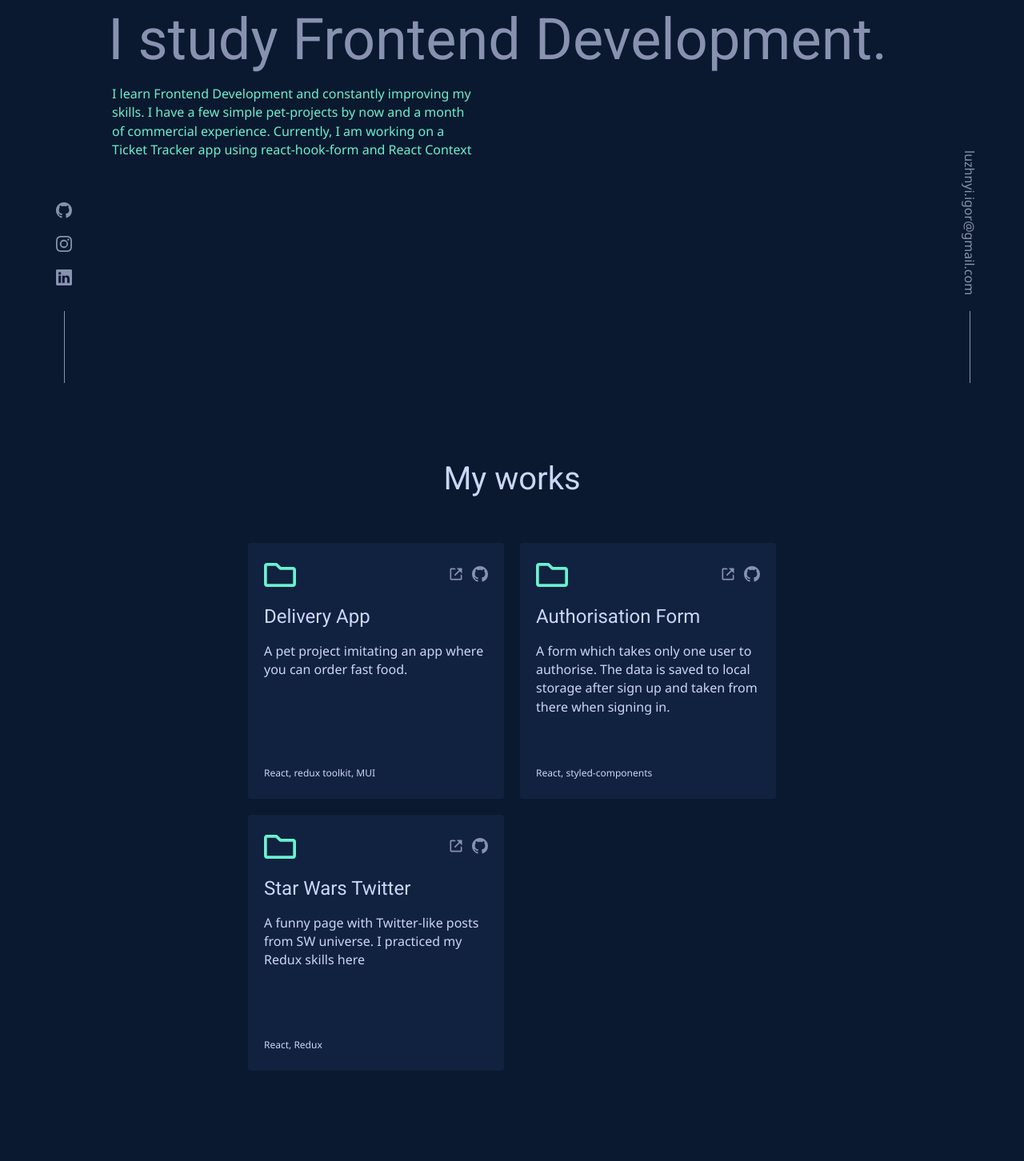
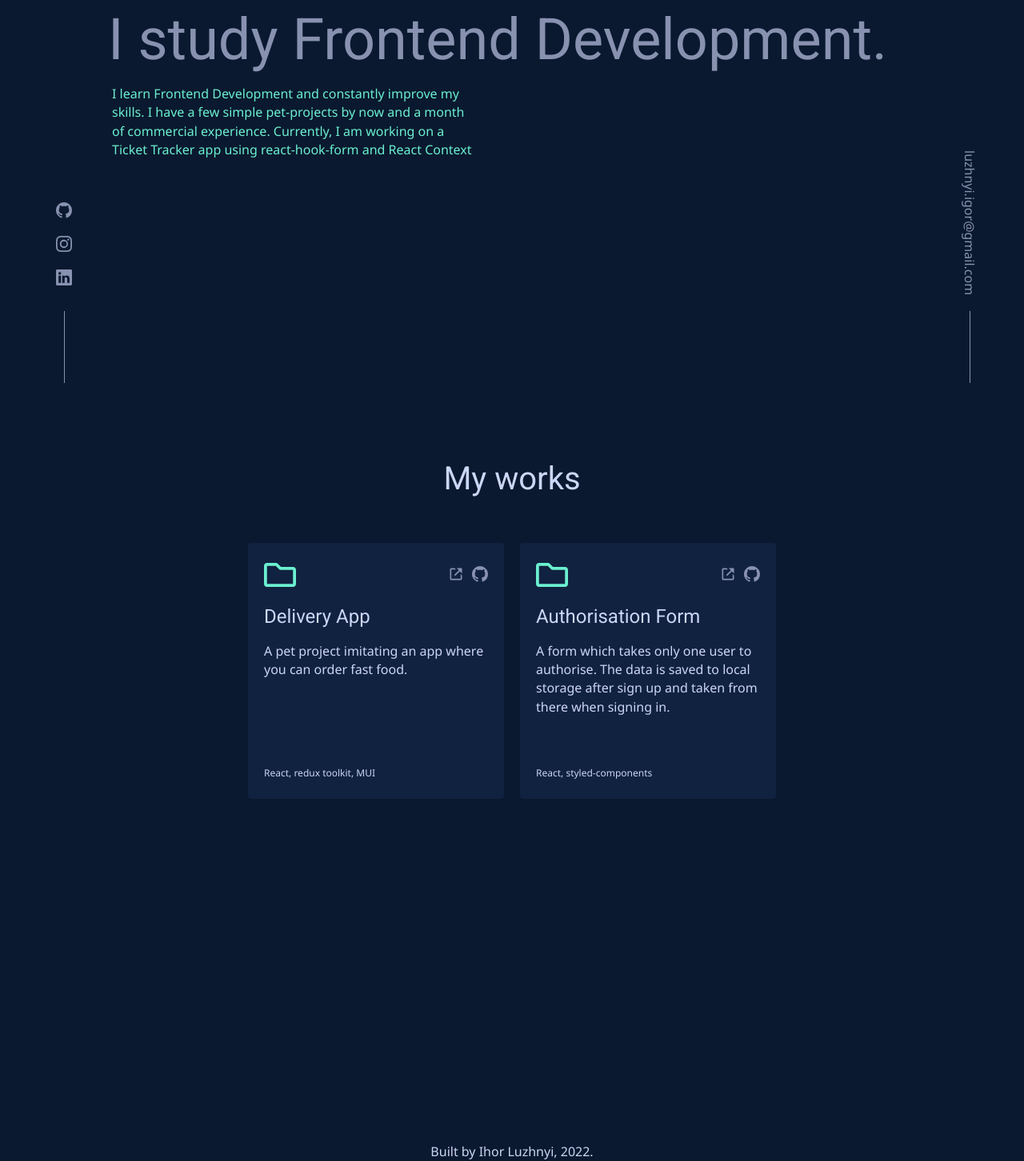
Before and after one commit to IgorLuzhnyi/iluzhnyi-portfolio, a React (Create React App) app: page / in a window 1280 px wide. Shown: the part 321-1773 px from the top of the page at 80% size. Built offline with nearby package versions, Linux system fonts and the light colour scheme.

Commit message:
removed dummy project

```diff
--- a/src/constants/data.js
+++ b/src/constants/data.js
@@ -15,17 +15,9 @@ export const projects = [
       "A form which takes only one user to authorise. The data is saved to local storage after sign up and taken from there when signing in.",
     techs: "React, styled-components",
   },
-  {
-    title: "Star Wars Twitter",
-    ghLink: "https://github.com/IgorLuzhnyi/redux-posts",
-    website: "https://igorluzhnyi.github.io/redux-posts/",
-    description:
-      "A funny page with Twitter-like posts from SW universe. I practiced my Redux skills here",
-    techs: "React, Redux",
-  },
 ];
 
-export const myIntro = `I learn Frontend Development and constantly improving my skills. I have a few simple pet-projects by now and a month of commercial experience. Currently, I am working on a Ticket Tracker app using react-hook-form and React Context`;
+export const myIntro = `I learn Frontend Development and constantly improve my skills. I have a few simple pet-projects by now and a month of commercial experience. Currently, I am working on a Ticket Tracker app using react-hook-form and React Context`;
 
 export const CVlink =
   "https://drive.google.com/file/d/1fz_HOtXU-V3-eIZ-YbnYEOnFbv2uMafP/view?usp=drive_link";
```
